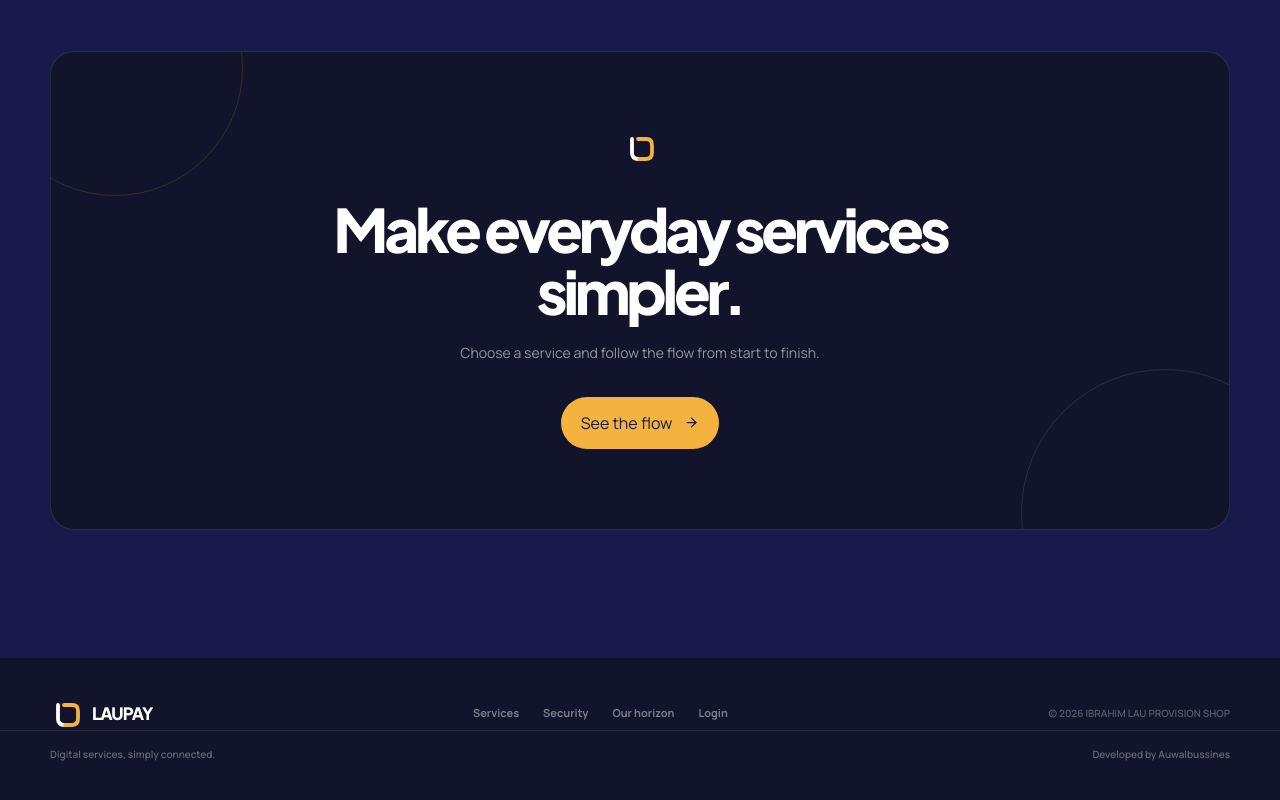
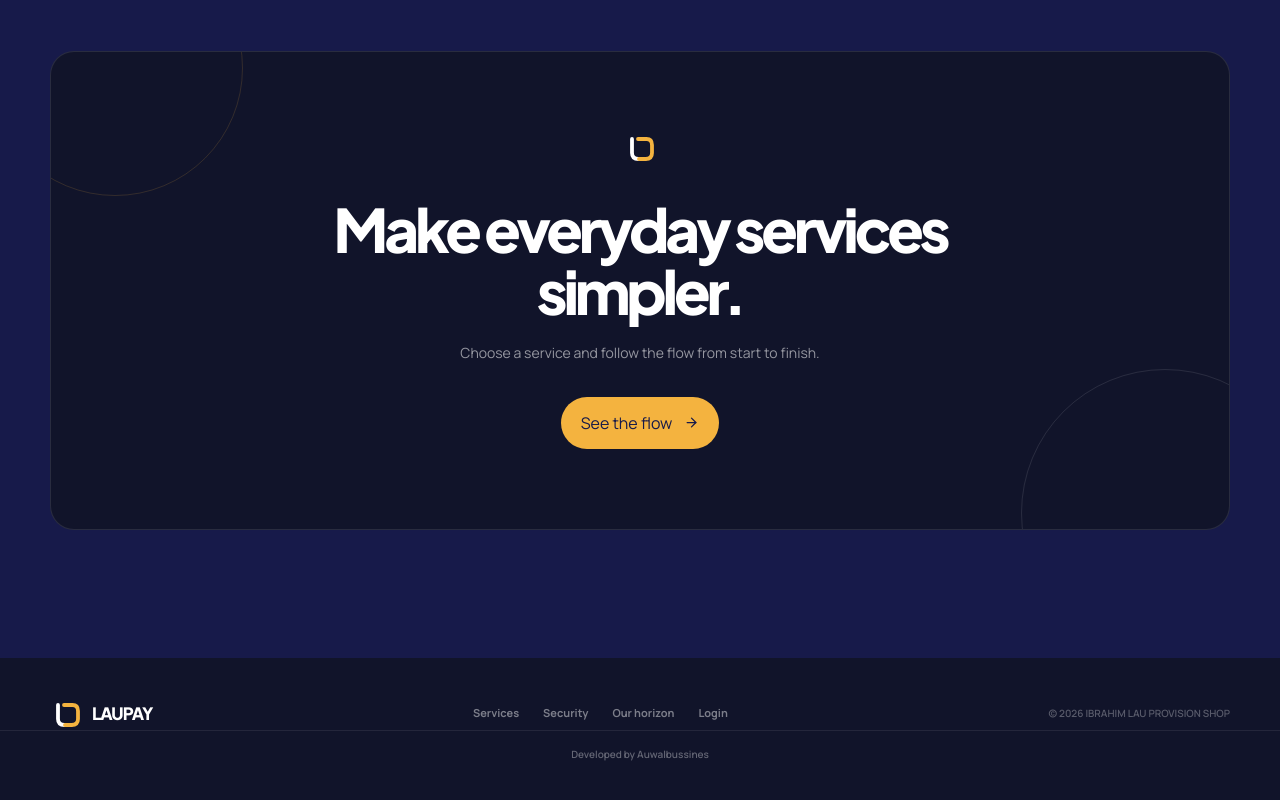
Before and after one commit to auwal11/laupay, a React (Vite) app in the folder web/: page / in a window 1280 px wide. Shown: the part 6441-7241 px from the top of the page. Built offline with nearby package versions, Linux system fonts and the light colour scheme; no server answers.

Commit message:
Center developer credit in landing footer

```diff
--- a/web/src/App.tsx
+++ b/web/src/App.tsx
@@ -772,8 +772,7 @@ onClick={() => { pauseForInteraction(); setActiveService(item.key); setDemoStage
             readable in both light and dark. Opens in a new tab and is safe
             to follow (noopener/noreferrer). */}
         <div className="border-t border-white/[.08]">
-          <div className="section-shell flex flex-col items-center justify-between gap-2 py-4 text-[10px] font-semibold text-white/35 sm:flex-row">
-            <span>Digital services, simply connected.</span>
+          <div className="section-shell flex items-center justify-center py-4 text-[10px] font-semibold text-white/35">
             <a
               href="https://auwalbussines.vercel.app"
               target="_blank"
```
